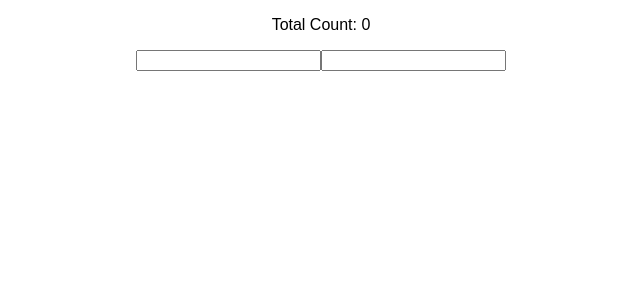
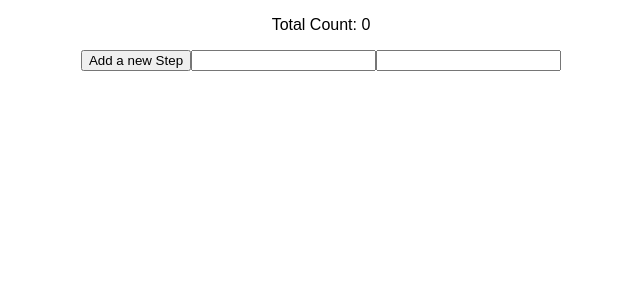
Before and after one commit to cbuehrle1/react-demo2, a React (Create React App) app: page / in a window 1280 px wide. Shown: the top 300 px of the page, without its empty margins (319-959 px from the left). Built offline with nearby package versions, Linux system fonts and the light colour scheme.

Commit message:
can add incrementers

```diff
--- a/src/App.js
+++ b/src/App.js
@@ -7,10 +7,13 @@ class App extends Component {
   constructor(props) {
     super(props)
     this.state = {
-      count: 0
+      count: 0,
+      steps: 2
     }
   }
+
   handleStep(id, val) {
+    console.log(id, val)
     const value = !isNaN(parseInt(val)) ? parseInt(val) : 0;
     const newCount = Count.updateCount(parseInt(id), value);
     this.setState({
@@ -18,18 +21,43 @@ class App extends Component {
     });
   }
 
+  addNewStep() {
+    Count.createStepHelper();
+    this.setState({
+      count: this.state.count,
+      steps: ++this.state.steps
+    })
+  }
+
+  makeStep(i) {
+    return(
+      <Step
+        key={i}
+        id={i}
+        onChange={(id, val) => {this.handleStep(id, val)}}
+      />
+    )
+  }
+
+  renderSteps() {
+    const stepCount = this.state.steps;
+    let steps = []
+    for (let i = 0; i < stepCount; i++) {
+      let newStep = this.makeStep(i);
+      steps.push(newStep);
+    }
+    console.log(steps)
+    return steps;
+  }
+
   render() {
     return (
       <div className="App">
         <p>Total Count: {this.state.count}</p>
-        <Step
-          id='0'
-          onChange={(id, val) => {this.handleStep(id, val)}}
-        />
-        <Step
-          id='1'
-          onChange={(id, val) => {this.handleStep(id, val)}}
-        />
+        <button onClick={() => {this.addNewStep()}}>
+          Add a new Step
+        </button>
+        {this.renderSteps()}
       </div>
     );
   }
--- a/src/data.js
+++ b/src/data.js
@@ -2,9 +2,17 @@ let counter = [0, 0]
 let Count = {
   updateCount: function (id, val) {
     let newCounter = counter;
+    let result = 0;
     newCounter[id] = val;
     counter = newCounter;
-    return counter[0] + counter[1]
+    counter.forEach((step) => {result = result + step});
+    return result;
+  },
+  createStepHelper: function () {
+    let newCounter = counter;
+    newCounter.push(0);
+    counter = newCounter;
+    console.log(counter);
   }
 }
 
--- a/src/step.js
+++ b/src/step.js
@@ -1,5 +1,5 @@
 import React from 'react'
-function Step (props) {
+function step (props) {
   return (
     <input
       type='number'
@@ -7,4 +7,4 @@ function Step (props) {
     />
   )
 }
-export default Step;
+export default step;
```
